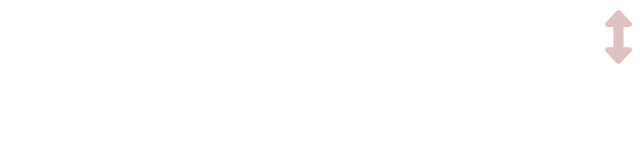
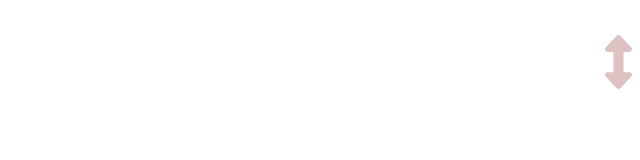
Before and after one commit to JosephSM/MultiPager, a plain HTML site: page index.html in a window 1280 px wide. Shown: the full height of the page, 640-1280 px from the left. Drawn offline with nearby package versions, Linux system fonts and the light colour scheme.

```diff
--- a/index.html
+++ b/index.html
@@ -30,7 +30,7 @@
 
         #adjustSize{
             position: fixed;
-            top: 10px;
+            top: 35px;
             right: 8px;
             height: 21px;
             width: 27px;
```
